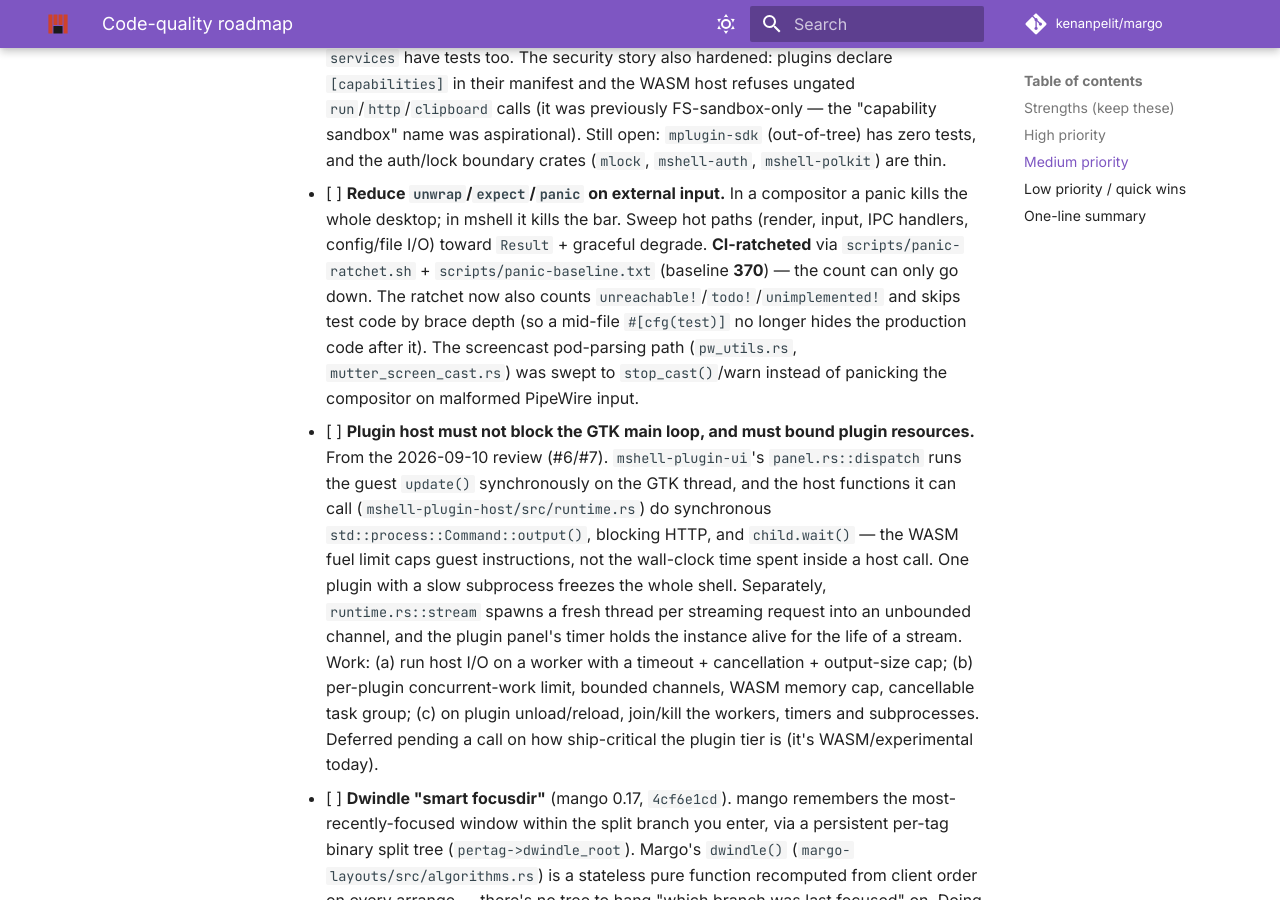
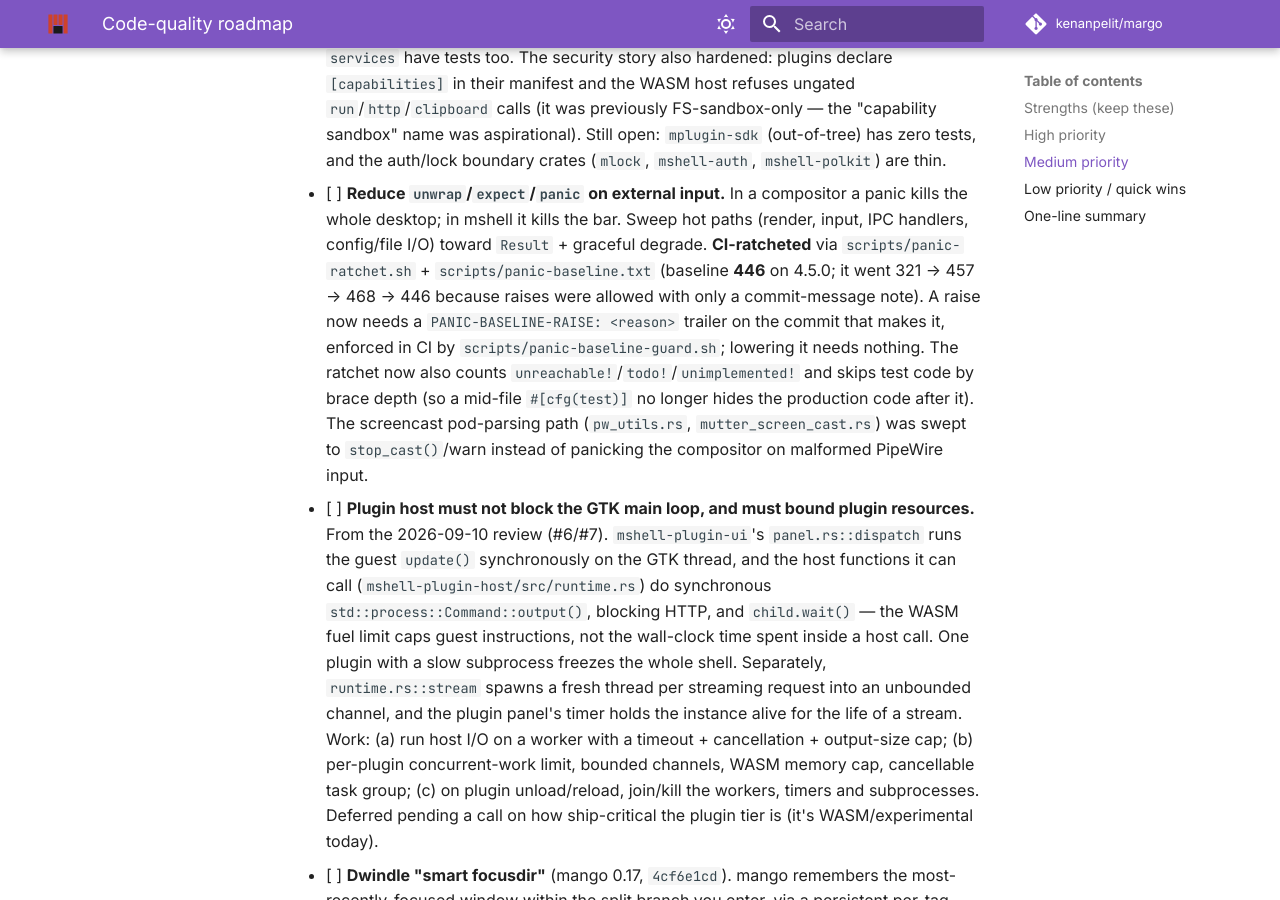
Before and after one commit to kenanpelit/margo, an MkDocs documentation site: the page built from docs/code-quality-roadmap.md, in a window 1280 px wide and 900 px high, scrolled down 2375 px. Built offline with MkDocs 1.6.1 and Material for MkDocs 9.7.7, drawn with Linux system fonts in a browser that asks for light colours; comment, search, counter and statistics services are not loaded.

Commit message:
ci: a panic-baseline raise needs a PANIC-BASELINE-RAISE trailer
The ratchet's rule is that the panic count only goes down, but the baseline went 321 -> 457 -> 468 -> 446: a raise only
needed "say why in the commit message", which nothing checked. scripts/panic-baseline-guard.sh walks every commit since
the base that changed scripts/panic-baseline.txt and fails one that raises it without a
`PANIC-BASELINE-RAISE: <reason>` trailer; lowering needs nothing. panic-ratchet.sh runs it at the end. The base is
$PANIC_RATCHET_BASE (CI passes the PR base, or the previous tip on a push, and checks out full history), else the
merge-base with origin/main, else HEAD~1. scripts/test-panic-baseline-guard.sh exercises it on throwaway repos (raise
with/without/empty trailer, lowering, raise after a drop, unrelated commits, unknown base) and runs in CI before the
ratchet. The roadmap's baseline figure (370) is refreshed to 446 with the new rule.

Co-Authored-By: Claude Opus 5.5 <noreply@anthropic.com>

```diff
--- a/docs/code-quality-roadmap.md
+++ b/docs/code-quality-roadmap.md
@@ -98,7 +98,11 @@ files, and overlapping feature mechanisms.**
   panic kills the whole desktop; in mshell it kills the bar. Sweep hot paths
   (render, input, IPC handlers, config/file I/O) toward `Result` + graceful
   degrade. **CI-ratcheted** via `scripts/panic-ratchet.sh` +
-  `scripts/panic-baseline.txt` (baseline **370**) — the count can only go down.
+  `scripts/panic-baseline.txt` (baseline **446** on 4.5.0; it went 321 → 457 →
+  468 → 446 because raises were allowed with only a commit-message note). A
+  raise now needs a `PANIC-BASELINE-RAISE: <reason>` trailer on the commit that
+  makes it, enforced in CI by `scripts/panic-baseline-guard.sh`; lowering it
+  needs nothing.
   The ratchet now also counts `unreachable!`/`todo!`/`unimplemented!` and skips
   test code by brace depth (so a mid-file `#[cfg(test)]` no longer hides the
   production code after it). The screencast pod-parsing path (`pw_utils.rs`,
```
Also changed, not shown: 4 other files.
